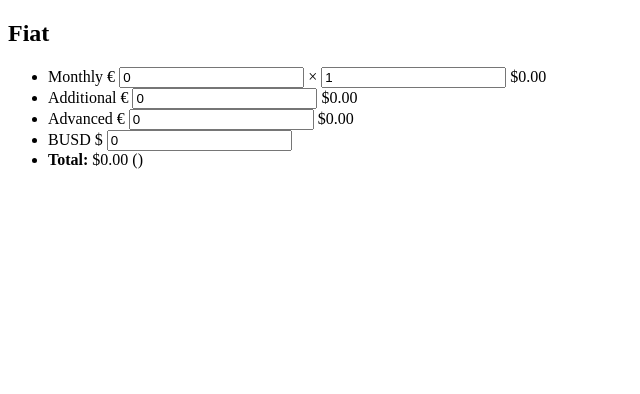
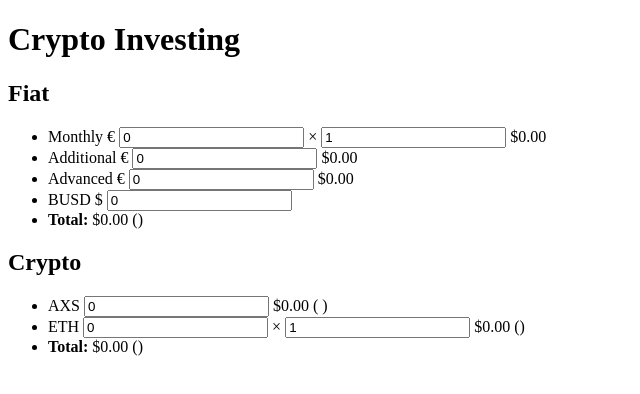
Before and after one commit to eetnnaje/crypto-investing, an Angular app: page / in a window 1280 px wide. Shown: the top 394 px of the page, without its empty margins (0-640 px from the left). Built offline with nearby package versions, Linux system fonts and the light colour scheme; no server answers.

Commit message:
refactor(home): add total crypto calculations

```diff
--- a/src/app/home/home.component.html
+++ b/src/app/home/home.component.html
@@ -1,3 +1,5 @@
+<h1>Crypto Investing</h1>
+
 <h2>Fiat</h2>
 <ul>
   <li>
@@ -17,7 +19,6 @@
       (input)="handleChange()"
       [defaultValue]="1"
     />
-
     <span>
       {{
         euro2dollar(+fiatMonthly.value) * +multiplierMonth.value
@@ -64,3 +65,58 @@
     <span>({{ dollar2euro(totalFiat) | currency: "EUR" }})</span>
   </li>
 </ul>
+
+<h2>Crypto</h2>
+<ul>
+  <li>
+    <label for="crypto-axs"> AXS </label>
+    <input
+      #cryptoAxs
+      id="crypto-axs"
+      type="number"
+      (input)="handleChange()"
+      [defaultValue]="0"
+    />
+    <span>
+      {{ crypto2dollar("axsbusd", +cryptoAxs.value) | currency: "USD" }}
+    </span>
+    <span
+      >( {{ crypto2euro("axsbusd", +cryptoAxs.value) | currency: "EUR" }})
+    </span>
+  </li>
+  <li>
+    <label for="crypto-eth"> ETH </label>
+    <input
+      #cryptoEth
+      id="crypto-eth"
+      type="number"
+      (input)="handleChange()"
+      [defaultValue]="0"
+    />
+    <span> &times; </span>
+    <input
+      #multiplierEth
+      id="multiplier-eth"
+      type="number"
+      (input)="handleChange()"
+      [defaultValue]="1"
+    />
+    <span>
+      {{
+        crypto2dollar("ethbusd", +cryptoEth.value) * +multiplierEth.value
+          | currency: "USD"
+      }}
+    </span>
+    <span
+      >({{
+        crypto2euro("ethbusd", +cryptoEth.value) * +multiplierEth.value
+          | currency: "EUR"
+      }})</span
+    >
+  </li>
+  <li>
+    <strong> Total: </strong>
+    <span>{{ totalCrypto | currency: "USD" }} </span>
+    <span>({{ dollar2euro(totalCrypto) | currency: "EUR" }})</span>
+  </li>
+</ul>
--- a/src/app/home/home.component.ts
+++ b/src/app/home/home.component.ts
@@ -14,7 +14,12 @@
   @ViewChild('fiatAdvanced') fiatAdvanced!: ElementRef;
   @ViewChild('fiatBUSD') fiatBUSD!: ElementRef;
 
+  @ViewChild('cryptoEth') cryptoEth!: ElementRef;
+  @ViewChild('multiplierEth') multiplierEth!: ElementRef;
+  @ViewChild('cryptoAxs') cryptoAxs!: ElementRef;
+
   public totalFiat = 0;
+  public totalCrypto = 0;
   public prices: Price[] = [];
 
   constructor(private priceService: PriceService) {}
@@ -33,6 +38,7 @@
   }
 
   getPrice(symbol: string): number {
+    symbol = symbol.toLocaleUpperCase();
     const price = this.prices.find(({ symbol: s }) => symbol === s);
     if (price) return +price.price;
     return 0;
@@ -50,6 +56,17 @@
     return value / dollar;
   }
 
+  crypto2dollar(symbol: string, value: number): number {
+    const price = this.getPrice(symbol);
+    return value * price;
+  }
+
+  crypto2euro(symbol: string, value: number): number {
+    const price = this.getPrice(symbol);
+    const euro = this.getPrice('EURBUSD');
+    return (value * price) / euro;
+  }
+
   handleChange(): void {
     this.totalFiat = [
       +this.euro2dollar(
@@ -60,5 +77,14 @@
       +this.euro2dollar(this.fiatAdvanced.nativeElement.value),
       +this.dollar2euro(this.fiatBUSD.nativeElement.value),
     ].reduce((prev, curr) => prev + curr, 0);
+
+    this.totalCrypto = [
+      this.crypto2dollar(
+        'ethbusd',
+        this.cryptoEth.nativeElement.value *
+          +this.multiplierEth.nativeElement.value
+      ),
+      this.crypto2dollar('axsbusd', this.cryptoAxs.nativeElement.value),
+    ].reduce((prev, curr) => prev + curr, 0);
   }
 }
```
